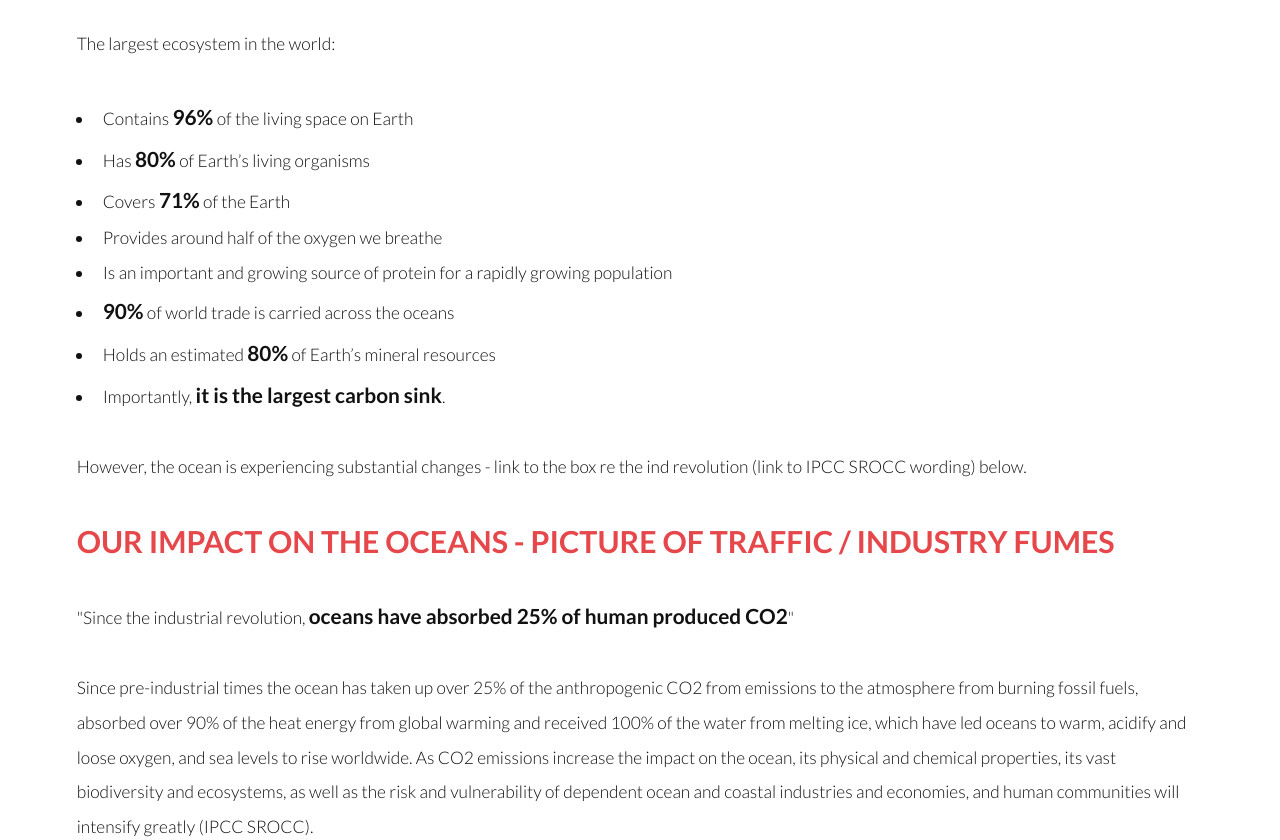
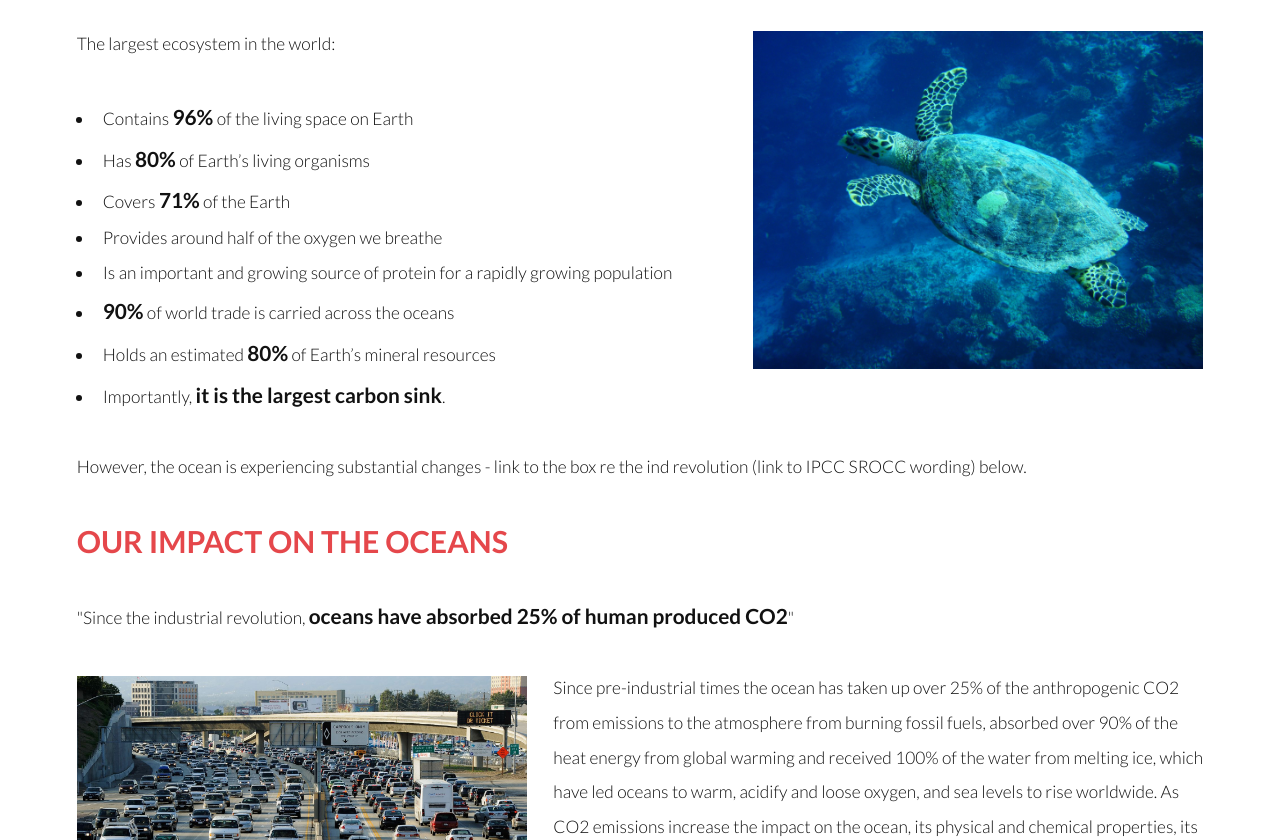
Before and after one commit to bernhard-hofmann/MET-Office-Climate-Data-Challenge-March-2021-MC07-Website, a plain HTML site: page index.html in a window 1280 px wide. Shown: the part 652-1492 px from the top of the page. Drawn offline with Linux system fonts and the light colour scheme.

Commit message:
Added pictures for home page

```diff
--- a/index.html
+++ b/index.html
@@ -54,7 +54,10 @@
 				<header>
 					<h2>What the oceans do for us</h2>
 				</header>
-				<p>The largest ecosystem in the world:
+				<p>
+					<span class="image right"><img src="images/turtle.jpg" alt="turtle" /></span>
+
+					The largest ecosystem in the world:
 					<ul>
 						<li>Contains <em>96%</em> of the living space on Earth</li>
 						<li>Has <em>80%</em> of Earth’s living organisms</li>
@@ -71,10 +74,12 @@
 
 			<div class="inner">
 				<header>
-					<h2>Our impact on the oceans - Picture of traffic / industry fumes</h2>
+					<h2>Our impact on the oceans</h2>
 				</header>
 				<p>"Since the industrial revolution, <em>oceans have absorbed 25% of human produced CO2</em>"</p>
-				<p>Since pre-industrial times the ocean has taken up over 25% of the anthropogenic CO2 from emissions to the atmosphere from burning fossil fuels, absorbed over 90% of the heat energy from global warming and received 100% of the water from melting ice, which have led oceans to warm, acidify and loose oxygen, and sea levels to rise worldwide. As CO2 emissions increase the impact on the ocean, its physical and chemical properties, its vast biodiversity and ecosystems, as well as the risk and vulnerability of dependent ocean and coastal industries and economies, and human communities will intensify greatly (IPCC SROCC).</p>
+				<p>
+					<span class="image left"><img src="images/traffic.jpg" alt="traffic" /></span>
+					Since pre-industrial times the ocean has taken up over 25% of the anthropogenic CO2 from emissions to the atmosphere from burning fossil fuels, absorbed over 90% of the heat energy from global warming and received 100% of the water from melting ice, which have led oceans to warm, acidify and loose oxygen, and sea levels to rise worldwide. As CO2 emissions increase the impact on the ocean, its physical and chemical properties, its vast biodiversity and ecosystems, as well as the risk and vulnerability of dependent ocean and coastal industries and economies, and human communities will intensify greatly (IPCC SROCC).</p>
 			</div>
 
 			<div class="inner">
```
Also changed, not shown: images/traffic.jpg (added), images/turtle.jpg (added).
